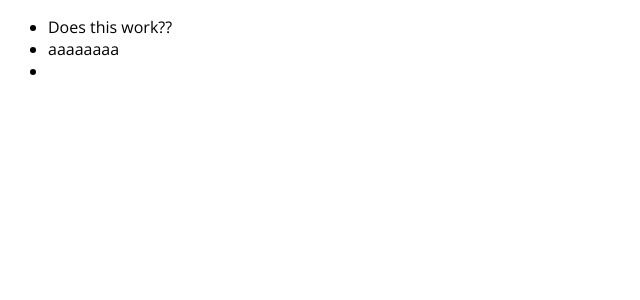
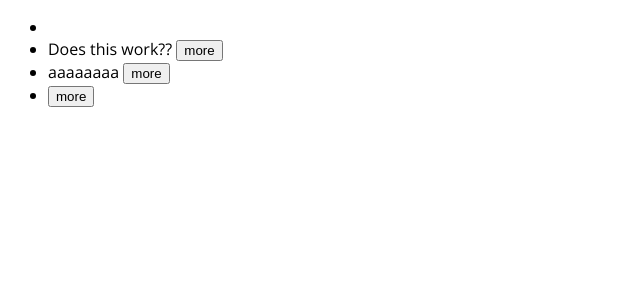
Before and after one commit to CloudBop/next-api-demo, a Next.js app: page /feedback in a window 1280 px wide. Shown: the top 300 px of the page, without its empty margins (0-640 px from the left). Built offline with nearby package versions, Linux system fonts and the light colour scheme.

Commit message:
setup demo dynamic feedback API

```diff
--- /dev/null
+++ b/pages/api/[feedbackId].js
@@ -0,0 +1,18 @@
+import { buildFeedbackFilePath, extractFeedback } from "../api/feedback";
+
+function handler(req, res) {
+  //
+
+  // if(req.method === "DELETE"){
+  // }
+
+  const feedbackId = req.query.feedbackId;
+  const filePath = buildFeedbackFilePath();
+  const feedbackData = extractFeedback(filePath);
+
+  const selectedFeedback = feedbackData.find(fb => fb.id === feedbackId);
+
+  res.status(200).json({ feedback: selectedFeedback });
+}
+
+export default handler;
--- a/pages/feedback/index.js
+++ b/pages/feedback/index.js
@@ -1,10 +1,27 @@
+import { useState } from "react";
 import { buildFeedbackFilePath, extractFeedback } from "../api/feedback";
 
 function FeedbackPage(props) {
+  const [feedbackState, setFeedbackState] = useState(null);
+
+  function loadFeedbackHandler(id) {
+    fetch(`/api/${id}`)
+      .then(res => res.json())
+      .then(data => {
+        setFeedbackState(data.feedback);
+      });
+  }
+
   return (
     <ul>
+      <li>{feedbackState && feedbackState.email}</li>
       {props.feedbackItems.map(item => (
-        <li key={item.id}>{item.text}</li>
+        <li key={item.id}>
+          {item.text}{" "}
+          <button onClick={loadFeedbackHandler.bind(null, item.id)}>
+            more
+          </button>
+        </li>
       ))}
     </ul>
   );
@@ -14,7 +31,6 @@ function FeedbackPage(props) {
 export async function getStaticProps() {
   const filePath = buildFeedbackFilePath();
   const data = extractFeedback(filePath);
-  console.log(`data`, data);
   return {
     props: {
       feedbackItems: data
```
